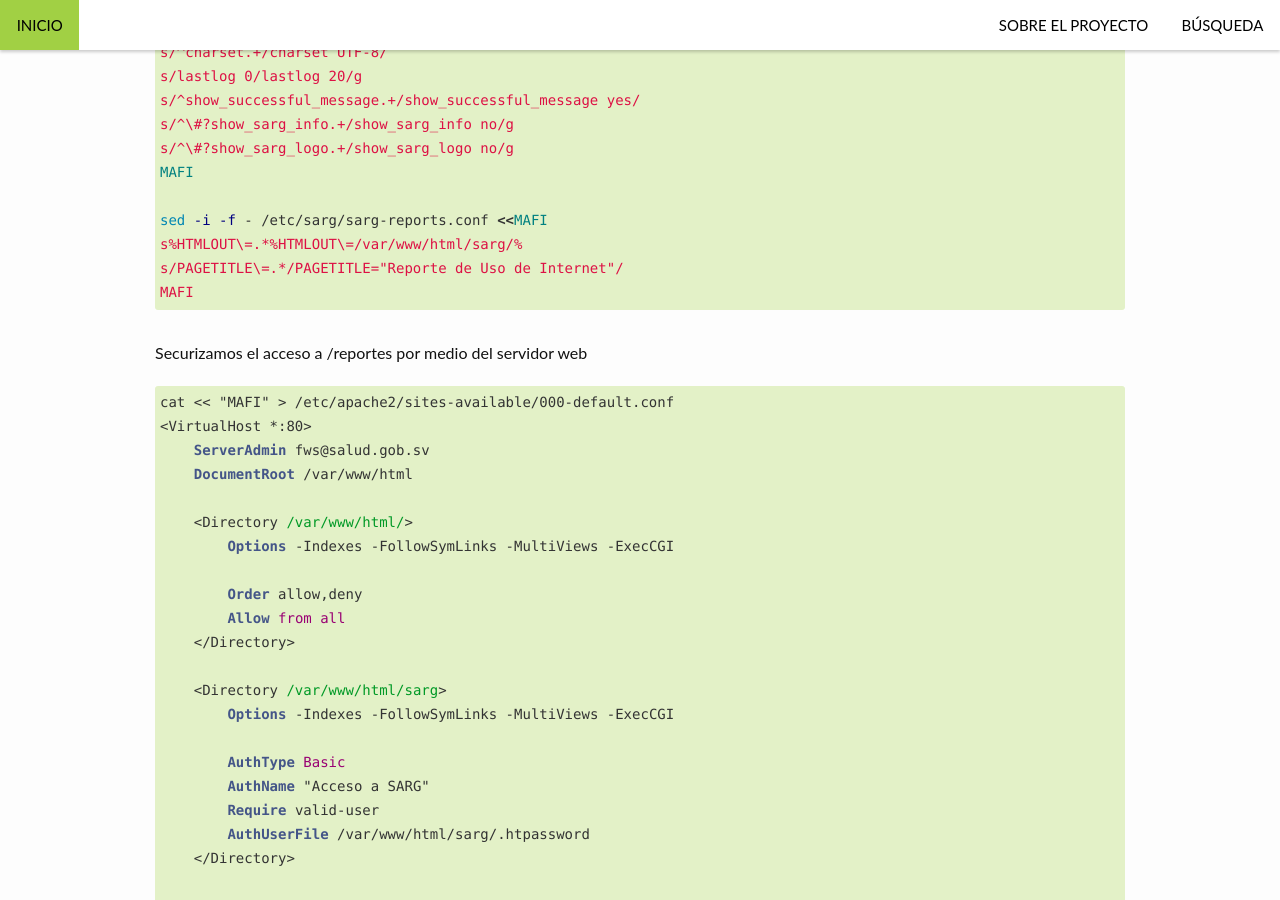
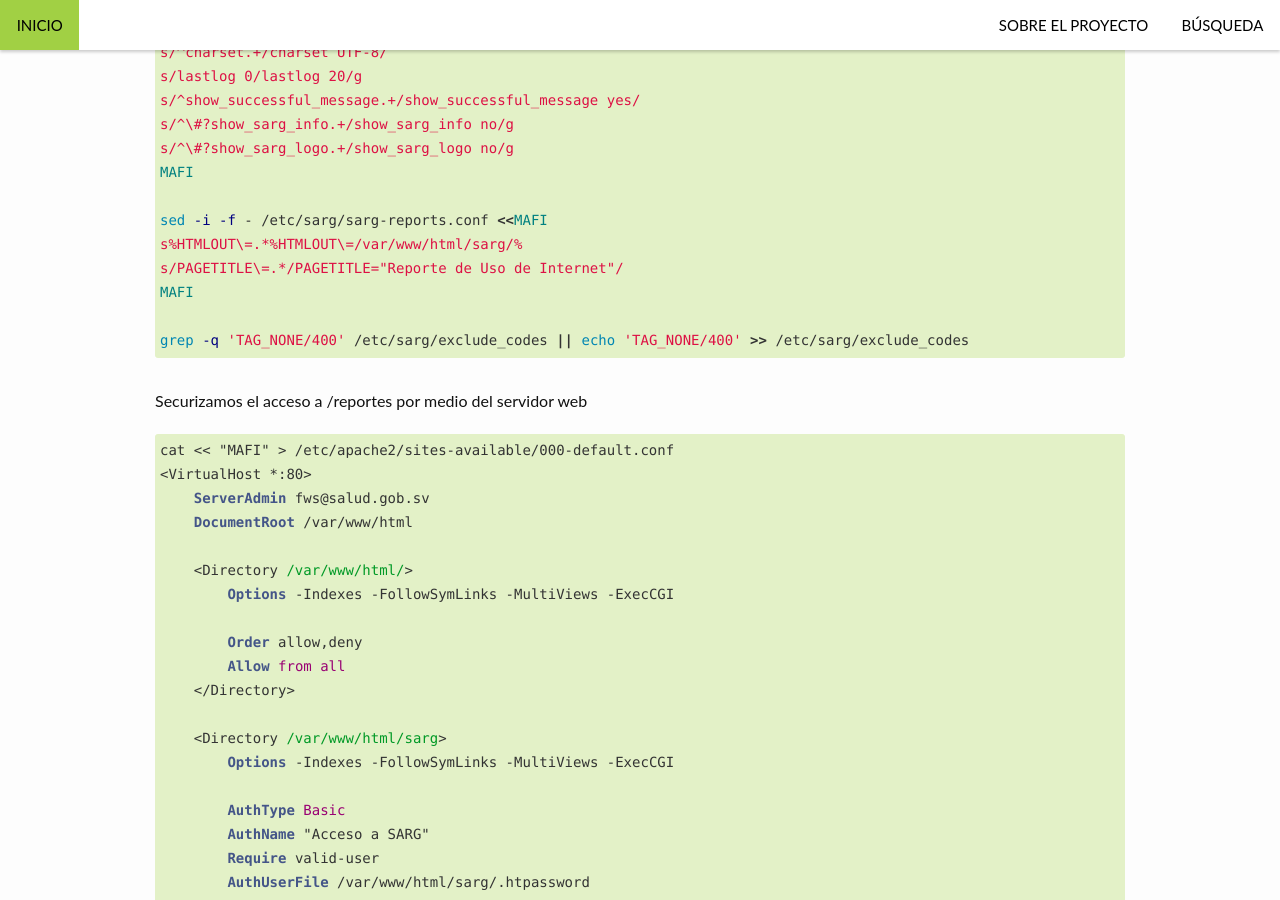
Before and after one commit to VTacius/firewall, a Jekyll site: the page built from _instalacion/reportes/index.md, in a window 1280 px wide and 900 px high, scrolled down 771 px. Built offline with Jekyll 4.4.1, drawn with Linux system fonts in a browser that asks for light colours; some of the changed text lies outside the part shown.

Commit message:
Resuelvo un par de problemas menores de gran riesgo en la configuración y agrego el TAG_NONE/400 a  /etc/sarg/exclude_codes

```diff
--- a/_instalacion/reportes/index.md
+++ b/_instalacion/reportes/index.md
@@ -37,6 +37,7 @@ s%HTMLOUT\=.*%HTMLOUT\=/var/www/html/sarg/%
 s/PAGETITLE\=.*/PAGETITLE="Reporte de Uso de Internet"/
 MAFI
 
+grep -q 'TAG_NONE/400' /etc/sarg/exclude_codes || echo 'TAG_NONE/400' >> /etc/sarg/exclude_codes
 {% endhighlight %}
 
 Securizamos el acceso a /reportes por medio del servidor web
```
Also changed, not shown: other parts of _instalacion/reportes/index.md (+1 -1 lines), _instalacion/detalles/index.md (+1 -1 lines), _instalacion/red/interfaces.md (+3 -3 lines).
